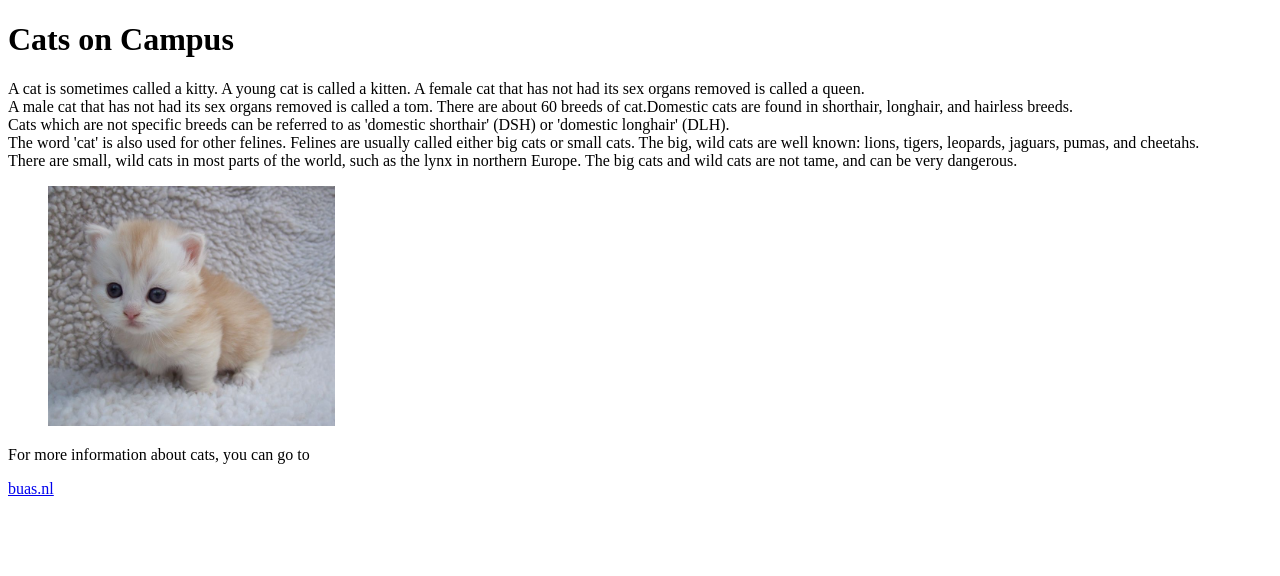
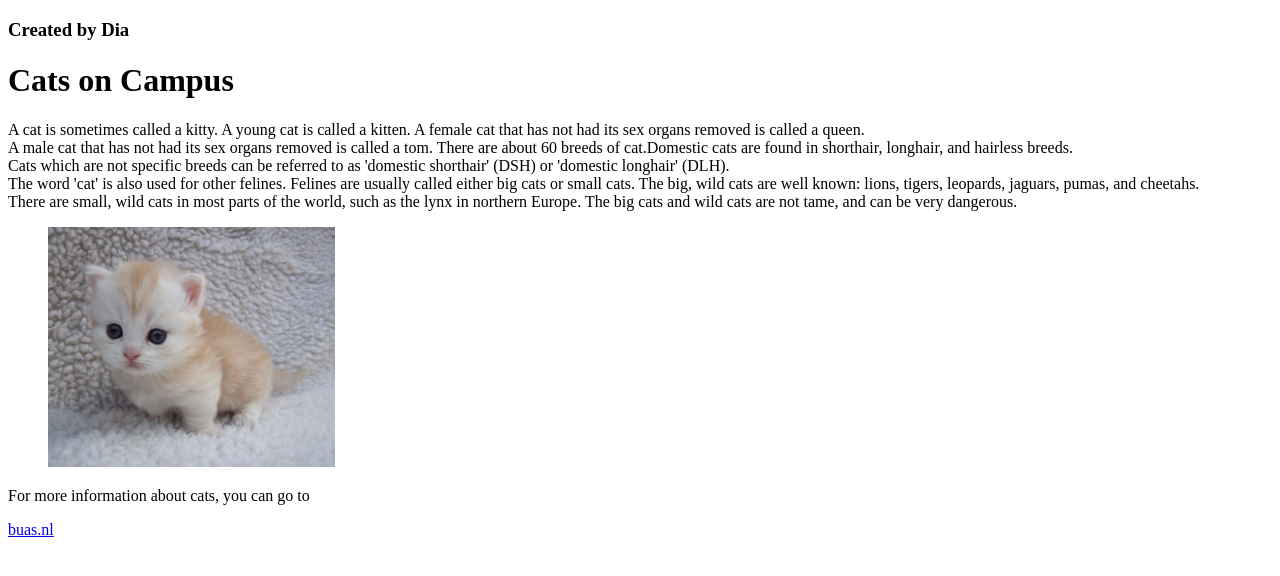
Before and after one commit to diamahmoud/prj4-chapter-3, a plain HTML site: page index.html in a window 1280 px wide. Drawn offline with Linux system fonts and the light colour scheme.

Commit message:
Update index.html

```diff
--- a/index.html
+++ b/index.html
@@ -5,6 +5,7 @@
 <head>
 
 <title> Cats </title>
+	<h3> Created by Dia </h3>
 
 	<meta charset="utf-8">
 </head>
```
